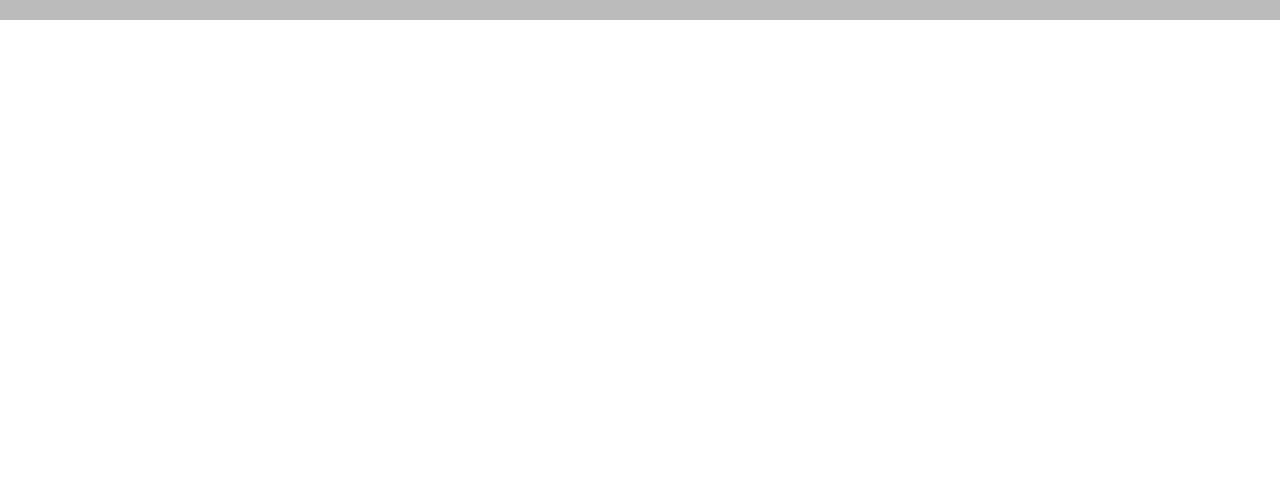
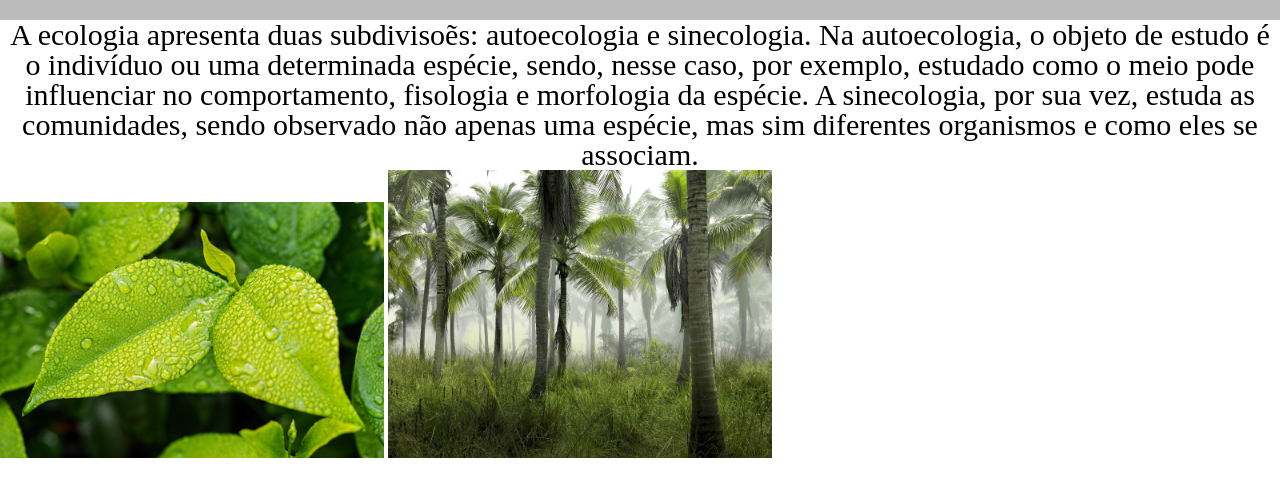
Before and after one commit to isabellaLFerreira/Meu-site-3-trim, a plain HTML site: page index.html in a window 1280 px wide. Shown: the part 223-720 px from the top of the page. Drawn offline with Linux system fonts and the light colour scheme.

Commit message:
Add files via upload

```diff
--- a/index.html
+++ b/index.html
@@ -20,5 +20,14 @@
 				</nav>
 			</div>
 		</header>
+		  <p>A ecologia apresenta duas subdivisoẽs: autoecologia e sinecologia. Na autoecologia, o objeto de estudo é o indivíduo ou uma determinada espécie, sendo, nesse caso, por exemplo, estudado como o  meio pode influenciar no comportamento, fisologia e morfologia da espécie. A sinecologia, por sua vez, estuda as comunidades, sendo observado não apenas uma espécie, mas sim diferentes organismos e como eles se associam.</p>
+
+		  <img class="figura1" src="hd-wallpaper-g6f8d362c5_1920.jpg">
+          <img class="figura2" src="palm-trees-ga2c92394f_1920.jpg"
+
+
+
+
+
 	</body>
 </html>
--- a/produtos.css
+++ b/produtos.css
@@ -11,8 +11,13 @@ header {
 
  .logo {
      width:25%
+}
 
- }
+p {
+
+    font-size: 30px;
+    text-align: center;
+     }
 
 nav {
 	position: absolute;
@@ -32,3 +37,12 @@ nav a {
 	font-size: 22px;
 	text-decoration: none;
 }
+
+
+.figura1 {
+    width: 30%
+
+}
+.figura2 {
+	width: 30%;
+}
```
